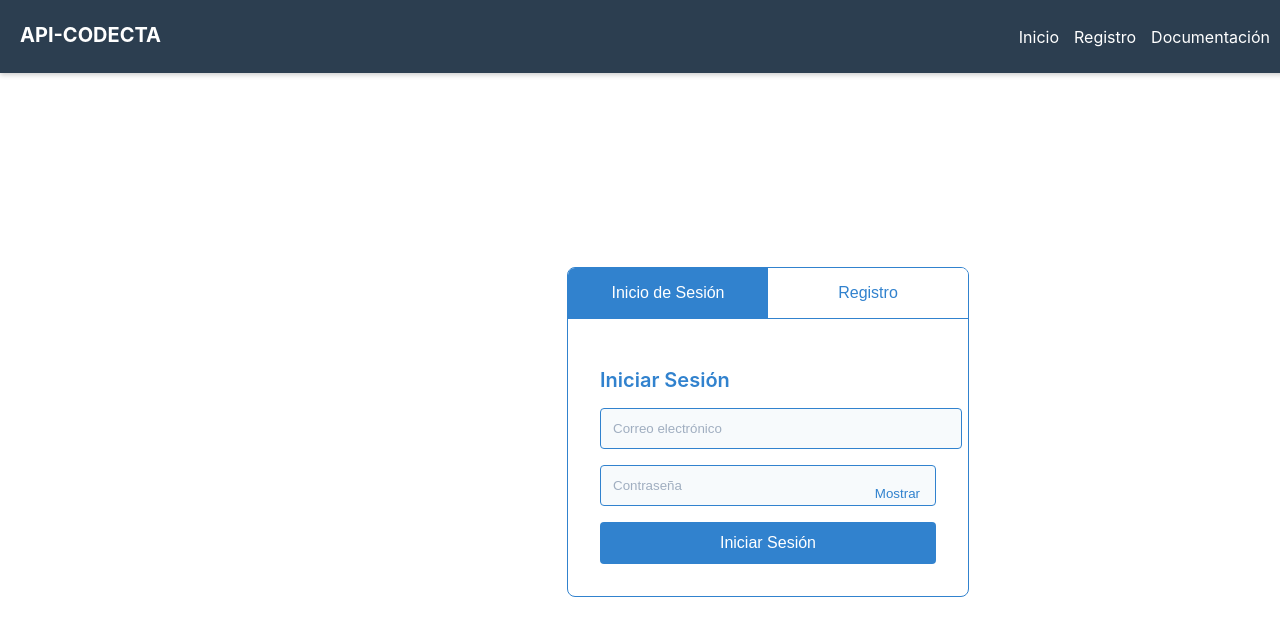
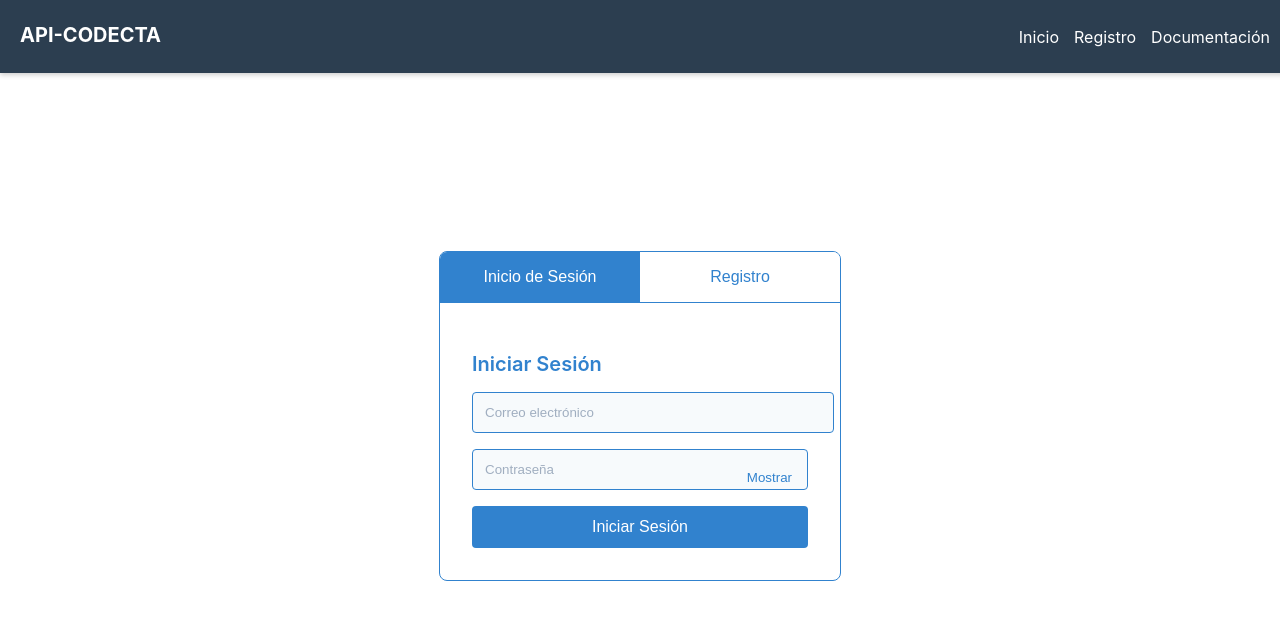
Before and after one commit to yfryxv/system-react, a React (Create React App) app: page /registro in a window 1280 px wide. Shown: the top 636 px of the page. Built offline with nearby package versions, Linux system fonts and the light colour scheme.

Commit message:
pre centrado

```diff
--- a/src/App.js
+++ b/src/App.js
@@ -21,5 +21,4 @@ function App() {
     </Router>
   );
 }
-
 export default App;
--- a/src/components/Registro.jsx
+++ b/src/components/Registro.jsx
@@ -22,7 +22,7 @@ export default function AuthForm() {
   };
 
   return (
-    <div className="auth-container">
+
       <div className="auth-form">
         <div className="tabs">
           <button
@@ -100,8 +100,8 @@ export default function AuthForm() {
             </form>
           )}
         </div>
-      </div>
     </div>
+
   );
 }
 // mensaje para commit
--- a/src/styles/Registro.css
+++ b/src/styles/Registro.css
@@ -1,4 +1,4 @@
-.auth-container {
+.app-container {
   display: flex;
   justify-content: center;
   align-items: center;
@@ -6,7 +6,9 @@
   background-color: #ffffff; /* Fondo blanco */
   padding: 1rem;
 }
-
+div.content {
+  margin: 0;
+}
 .auth-form {
   width: 100%;
   max-width: 400px;
@@ -14,6 +16,7 @@
   border-radius: 8px;
   overflow: hidden;
   border: 1px solid #3182ce; /* Borde azul */
+  margin: auto auto;
 }
 
 .tabs {
```
